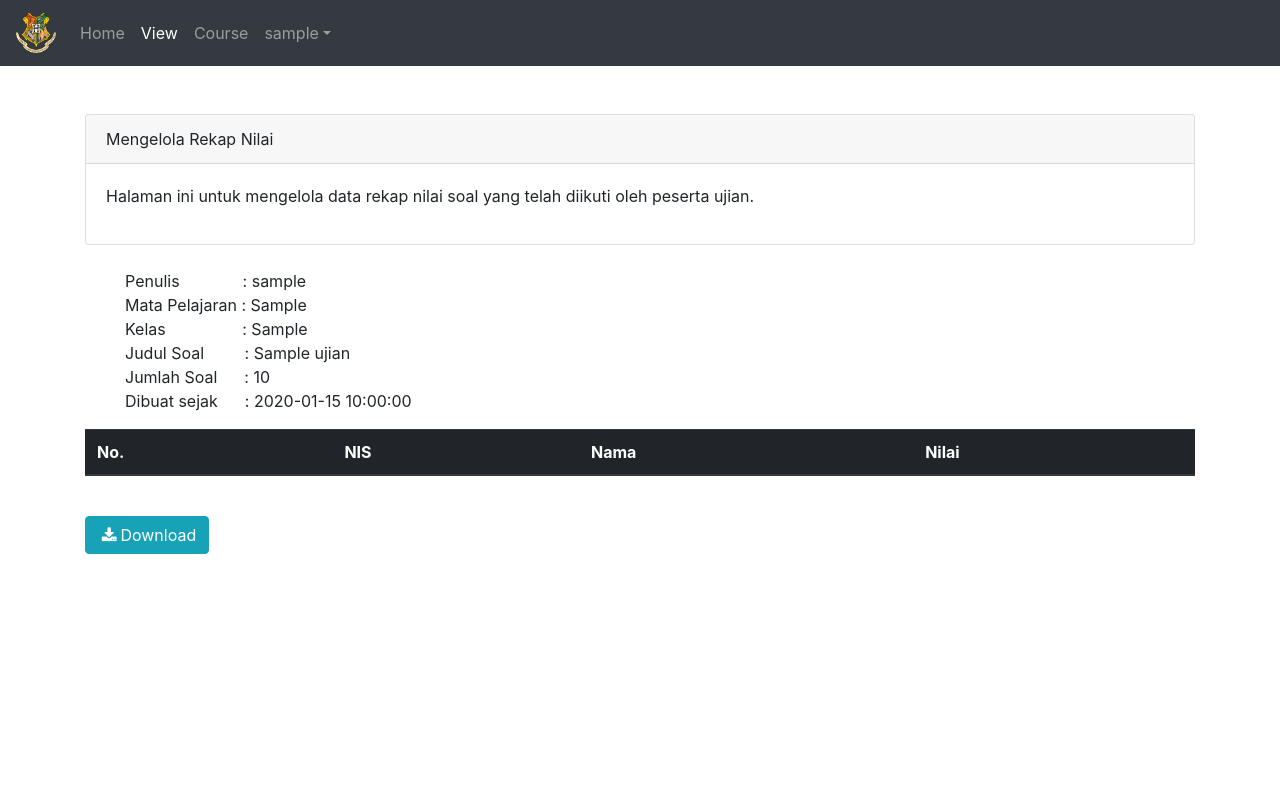
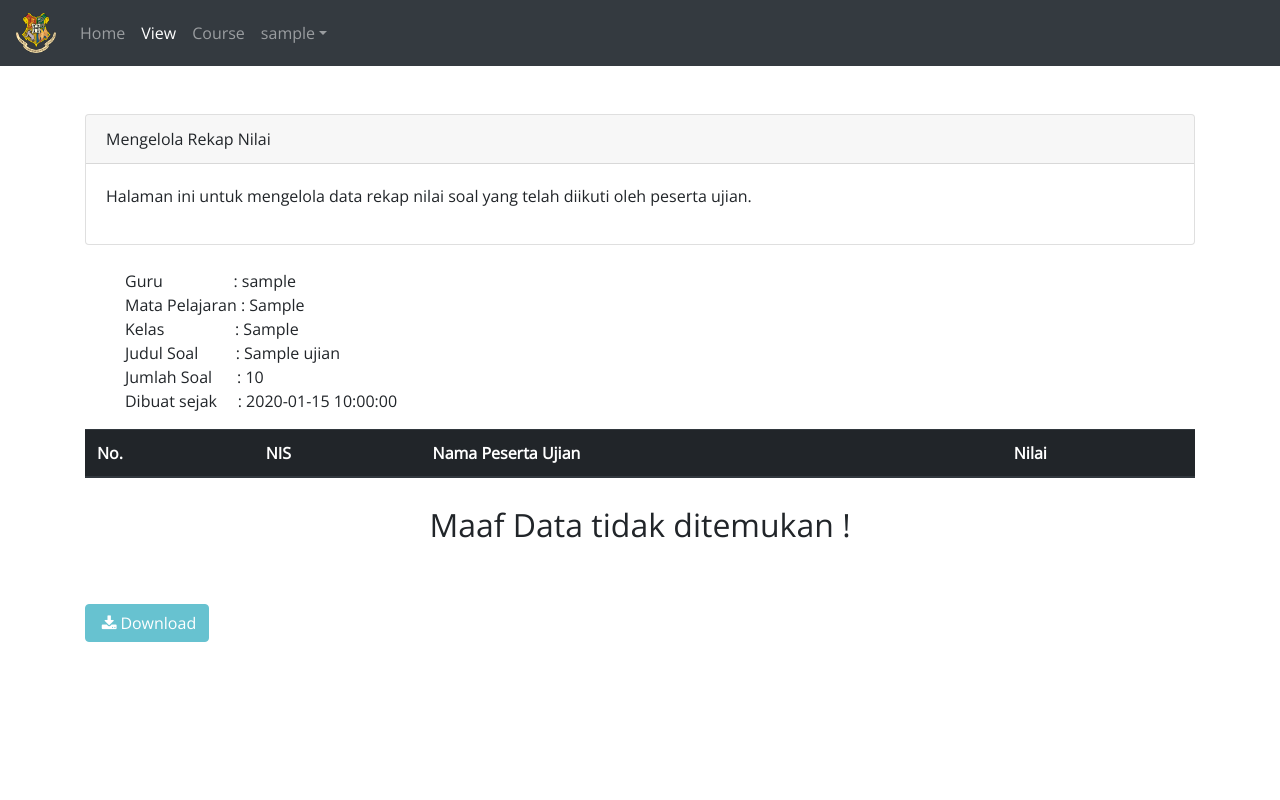
Before and after one commit to NaufalAhmadRiefyan/Sistem-ujian-online-SMAN48-Jakarta-Timur, a PHP site: page /staff/data.php?id=1 in a window 1280 px wide. Run offline with PHP 8.4, Linux system fonts and the light colour scheme; the visitor is signed in with stand-in values (Sample User, id 1); data comes from the database, SQL or seed files in the repository; tables that the repository leaves empty or names only in its code hold one stand-in row (values such as "Sample post"); lists and menus that the app fills with data are empty.

Commit message:
Update data.php

```diff
--- a/staff/data.php
+++ b/staff/data.php
@@ -40,10 +40,16 @@ $username = $_SESSION['username'];
     <!-- Material Icon Font -->
     <link rel="stylesheet" type="text/css" href="asset/font/css/fontello.css">
 
+     <!-- Font -->
+    <link href="https://fonts.googleapis.com/css?family=Open+Sans&display=swap" rel="stylesheet">
+  </head>
 
-
-
-  </head>
+  <style>
+    body
+    {
+      font-family: 'Open Sans', sans-serif;
+    }
+  </style>
   <body>
 
     <!-- Navbar -->
@@ -103,8 +109,7 @@ $username = $_SESSION['username'];
   <!-- tampilan Data -->
    <div class="container">
     <div class="row">
-      <div class="col-md">
-        <div class="form-group">
+      <div class="col">
          <ul>
 
              <?php
@@ -116,17 +121,16 @@ $username = $_SESSION['username'];
               $matpel = $row['matpel'];
               $total = $row['total'];
               $date = date($row['date']);
-              echo "Penulis &nbsp &nbsp &nbsp &nbsp &nbsp &nbsp &nbsp: ". $username."<br/>";
+              echo "Guru &nbsp &nbsp&nbsp &nbsp &nbsp &nbsp &nbsp &nbsp &nbsp: ". $username."<br/>";
               echo "Mata Pelajaran : ". $matpel."</br>";
               echo "Kelas  &nbsp &nbsp &nbsp &nbsp &nbsp &nbsp &nbsp &nbsp&nbsp: ". $kelas."<br/>";
               echo "Judul Soal &nbsp &nbsp &nbsp &nbsp&nbsp: ".$judul."</br>";
               echo "Jumlah Soal &nbsp &nbsp &nbsp: ".$total."</br>";
-              echo "Dibuat sejak&nbsp &nbsp &nbsp&nbsp: ".$date."</br>";
+              echo "Dibuat sejak &nbsp &nbsp&nbsp: ".$date."</br>";
              }
             ?>
 
          </ul>
-        </div>
       </div>
     </div>
    </div>
@@ -139,8 +143,39 @@ $username = $_SESSION['username'];
            if(@$_GET['id'] = '$id'){
 
            $q = mysqli_query($conn, "SELECT * FROM nilai WHERE eid = '$id'");
+           $data = mysqli_num_rows($q);
+
           }
           ?>
+
+
+          <?php if($data == 0): ?>
+
+             <div class="container">
+              <div class="row">
+                <div class="col-md-12">
+                <table class="table">
+                    <thead class="thead-dark">
+                      <tr>
+                        <th>No.</th>
+                        <th>NIS</th>
+                        <th>Nama Peserta Ujian </th>
+                        <th>Nilai</th>
+                      </tr>
+                    </thead>
+
+                    <tbody>
+                    <tr>
+                     <td colspan="10"><h2 class="text-center mt-3">Maaf Data tidak ditemukan !</h2></td>
+                    </tr>
+                  </tbody>
+                  </table>
+                </div>
+              </div>
+            </div>
+
+          <?php else: ?>
+
           <div class="container">
               <div class="row">
                 <div class="col-md-12">
@@ -149,11 +184,10 @@ $username = $_SESSION['username'];
                       <tr>
                         <th>No.</th>
                         <th>NIS</th>
-                        <th>Nama</th>
+                        <th>Nama Peserta Ujian </th>
                         <th>Nilai</th>
                       </tr>
                     </thead>
-
                   <?php $x = 1; ?>
                   <?php foreach($q as $nama): ?>
                     <tbody>
@@ -176,17 +210,20 @@ $username = $_SESSION['username'];
               </div>
             </div>
 
+             <?php endif; ?>
+
             <br>
-
             <div class="container" style="min-height:80px">
               <div class="row">
                 <div class="col-md-2">
+                  <?php if($data === 0) : ?>
+                    <a href="cetak.php?id=<?= $id;?>" class="btn btn-info disabled" target="blank"><i class="icon-download"></i>Download</a>
+                  <?php else: ?>
                     <a href="cetak.php?id=<?= $id;?>" class="btn btn-info" target="blank"><i class="icon-download"></i>Download</a>
+                  <?php endif;?>
                 </div>
               </div>
             </div>
-
-
 
 
     <!-- jQuery (necessary for Bootstrap's JavaScript plugins) -->
```
